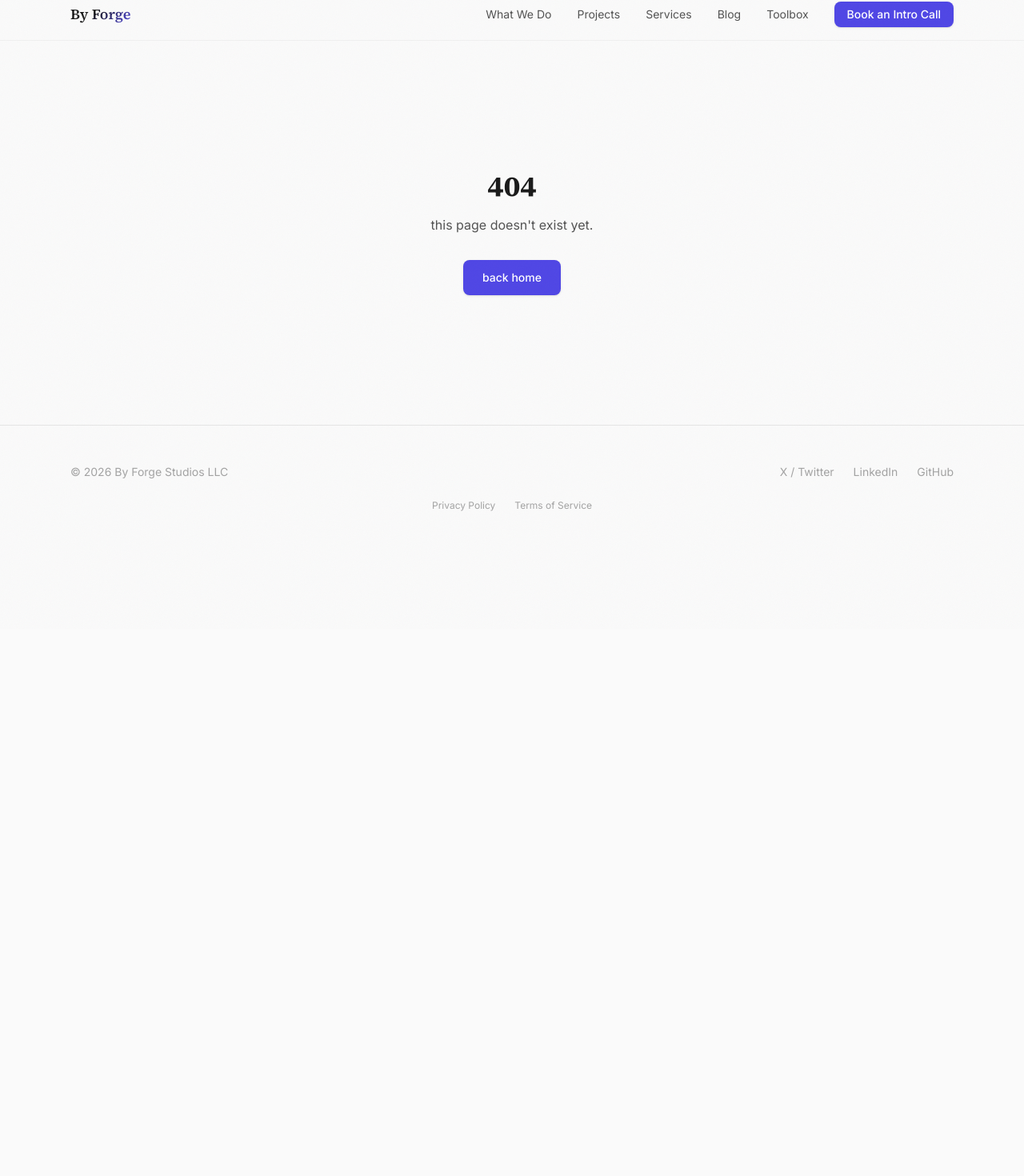
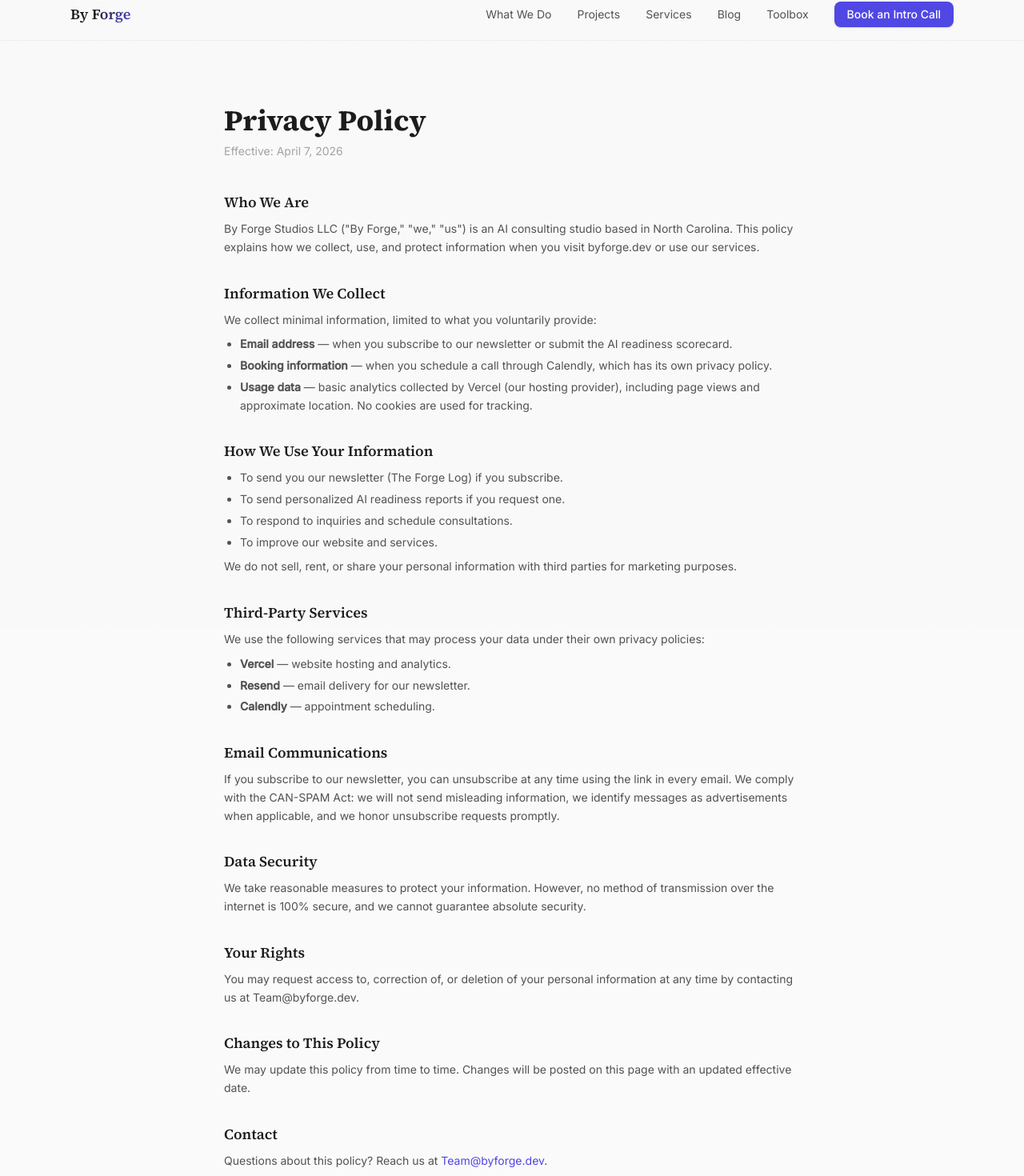
Before and after one commit to smgreiner9-creator/personal-brand, a Next.js app: page /privacy in a window 1280 px wide. Before the commit this address had no page. Shown: the part 14-1484 px from the top of the page at 80% size. Before the commit the page ends 800 px from the top, so only its background shows below. Built offline with nearby package versions, Linux system fonts and the light colour scheme.

Commit message:
feat: add privacy policy page

```diff
--- /dev/null
+++ b/src/app/privacy/page.tsx
@@ -0,0 +1,91 @@
+import type { Metadata } from "next";
+
+export const metadata: Metadata = {
+  title: "Privacy Policy — By Forge",
+  description: "How By Forge Studios LLC collects, uses, and protects your information.",
+};
+
+export default function PrivacyPolicy() {
+  return (
+    <section className="mx-auto max-w-3xl px-6 py-20">
+      <h1 className="font-serif text-3xl font-bold text-text md:text-4xl">Privacy Policy</h1>
+      <p className="mt-2 text-sm text-muted">Effective: April 7, 2026</p>
+
+      <div className="mt-10 space-y-8 text-sm leading-relaxed text-body">
+        <div>
+          <h2 className="font-serif text-lg font-semibold text-text">Who We Are</h2>
+          <p className="mt-2">
+            By Forge Studios LLC (&quot;By Forge,&quot; &quot;we,&quot; &quot;us&quot;) is an AI consulting studio based in North Carolina. This policy explains how we collect, use, and protect information when you visit byforge.dev or use our services.
+          </p>
+        </div>
+
+        <div>
+          <h2 className="font-serif text-lg font-semibold text-text">Information We Collect</h2>
+          <p className="mt-2">We collect minimal information, limited to what you voluntarily provide:</p>
+          <ul className="mt-2 list-disc space-y-1 pl-5">
+            <li><strong>Email address</strong> — when you subscribe to our newsletter or submit the AI readiness scorecard.</li>
+            <li><strong>Booking information</strong> — when you schedule a call through Calendly, which has its own privacy policy.</li>
+            <li><strong>Usage data</strong> — basic analytics collected by Vercel (our hosting provider), including page views and approximate location. No cookies are used for tracking.</li>
+          </ul>
+        </div>
+
+        <div>
+          <h2 className="font-serif text-lg font-semibold text-text">How We Use Your Information</h2>
+          <ul className="mt-2 list-disc space-y-1 pl-5">
+            <li>To send you our newsletter (The Forge Log) if you subscribe.</li>
+            <li>To send personalized AI readiness reports if you request one.</li>
+            <li>To respond to inquiries and schedule consultations.</li>
+            <li>To improve our website and services.</li>
+          </ul>
+          <p className="mt-2">We do not sell, rent, or share your personal information with third parties for marketing purposes.</p>
+        </div>
+
+        <div>
+          <h2 className="font-serif text-lg font-semibold text-text">Third-Party Services</h2>
+          <p className="mt-2">We use the following services that may process your data under their own privacy policies:</p>
+          <ul className="mt-2 list-disc space-y-1 pl-5">
+            <li><strong>Vercel</strong> — website hosting and analytics.</li>
+            <li><strong>Resend</strong> — email delivery for our newsletter.</li>
+            <li><strong>Calendly</strong> — appointment scheduling.</li>
+          </ul>
+        </div>
+
+        <div>
+          <h2 className="font-serif text-lg font-semibold text-text">Email Communications</h2>
+          <p className="mt-2">
+            If you subscribe to our newsletter, you can unsubscribe at any time using the link in every email. We comply with the CAN-SPAM Act: we will not send misleading information, we identify messages as advertisements when applicable, and we honor unsubscribe requests promptly.
+          </p>
+        </div>
+
+        <div>
+          <h2 className="font-serif text-lg font-semibold text-text">Data Security</h2>
+          <p className="mt-2">
+            We take reasonable measures to protect your information. However, no method of transmission over the internet is 100% secure, and we cannot guarantee absolute security.
+          </p>
+        </div>
+
+        <div>
+          <h2 className="font-serif text-lg font-semibold text-text">Your Rights</h2>
+          <p className="mt-2">
+            You may request access to, correction of, or deletion of your personal information at any time by contacting us at Team@byforge.dev.
+          </p>
+        </div>
+
+        <div>
+          <h2 className="font-serif text-lg font-semibold text-text">Changes to This Policy</h2>
+          <p className="mt-2">
+            We may update this policy from time to time. Changes will be posted on this page with an updated effective date.
+          </p>
+        </div>
+
+        <div>
+          <h2 className="font-serif text-lg font-semibold text-text">Contact</h2>
+          <p className="mt-2">
+            Questions about this policy? Reach us at{" "}
+            <a href="mailto:Team@byforge.dev" className="text-accent hover:underline">Team@byforge.dev</a>.
+          </p>
+        </div>
+      </div>
+    </section>
+  );
+}
```
